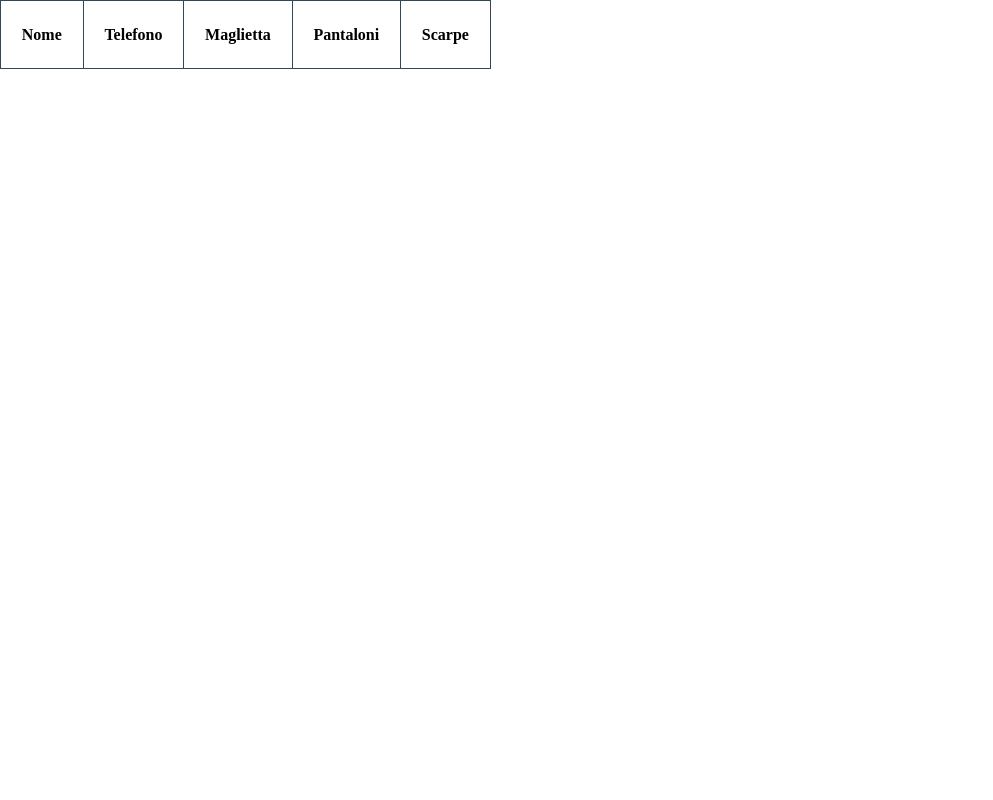
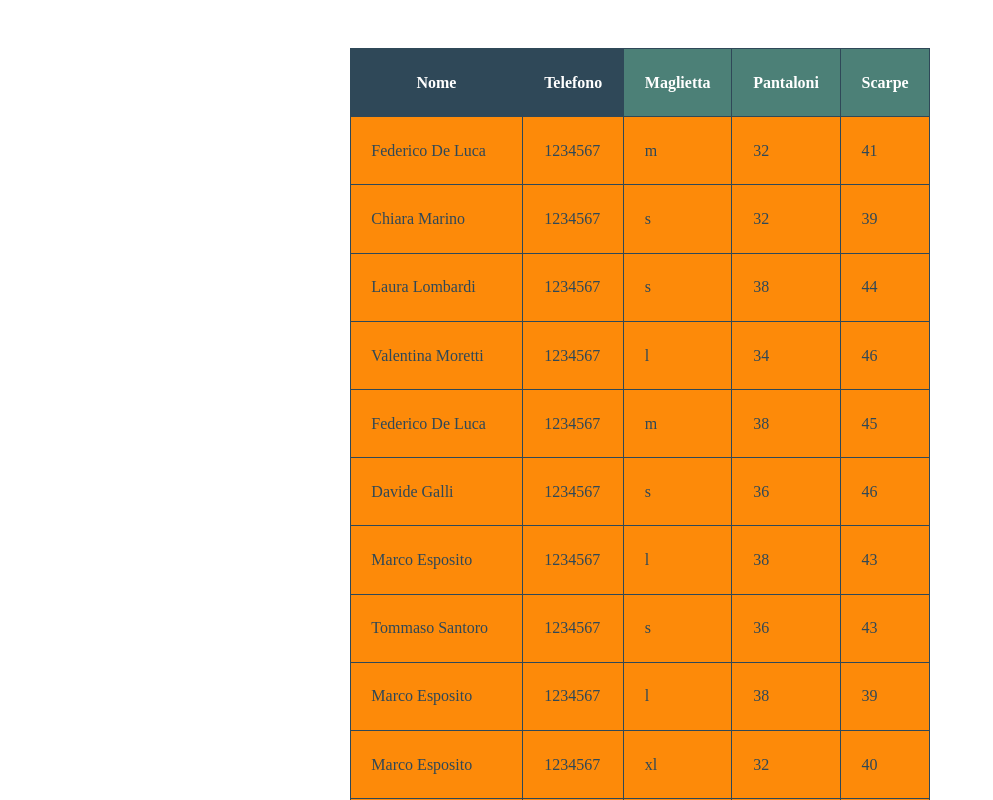
Before and after one commit to RyXkci/2mmshop-reg-clienti, a React (Vite) app: page /tantable in a window 1280 px wide. Shown: the top 800 px of the page, without its empty margins (0-993 px from the left). Built offline with nearby package versions, Linux system fonts and the light colour scheme; data requests are answered from the project's data file.

Commit message:
Finished tanstack table, implemented custom styling using column meta in COLUMNS

```diff
--- a/src/components/TanTable.jsx
+++ b/src/components/TanTable.jsx
@@ -19,24 +19,20 @@ import { COLUMNS } from "./columns";
 
     const tableInstance = useReactTable({ columns, data, getCoreRowModel: getCoreRowModel() })
     const {
-        getTableProps,
-        getTableBodyProps,
+
         getHeaderGroups,
         getRowModel,
-        originalRows,
-        headerGroups,
-        rows,
-        prepareRow
     } = tableInstance;
 
     console.log(data)
     return (
+      <main className="main">
         <table>
             <thead>
                {getHeaderGroups().map(headerGroup =>(
                 <tr key={headerGroup.id}>
                     {headerGroup.headers.map(header => (
-                        <th key={header.id}>
+                        <th className={header.column.columnDef.meta?.className ?? ""} key={header.id}>
                             {flexRender(
                         header.column.columnDef.header,
                         header.getContext()
@@ -48,9 +44,9 @@ import { COLUMNS } from "./columns";
             </thead>
             <tbody>
               {getRowModel().rows.map(row => {
-                 <tr key={row.id}>
-                 {row.getVisibleCells().map(cell => (
-                   <td key={`${row.id}-${cell.id}`}>
+                 return <tr key={row.id}>
+                 {row.getVisibleCells().map((cell) => (
+                   <td key={cell.id}>
                      {flexRender(cell.column.columnDef.cell, cell.getContext())}
                    </td>
                  ))}
@@ -58,6 +54,7 @@ import { COLUMNS } from "./columns";
               })}
             </tbody>
         </table>
+        </main>
         // <table>
         //     <thead>
         //         {headerGroups.map((headerGroup)=>(
--- a/src/components/columns.js
+++ b/src/components/columns.js
@@ -1,7 +1,17 @@
 export const COLUMNS = [
-  { id: "id", header: "Nome", accessor: "name" },
-  { id: "id", header: "Telefono", accessor: "number" },
-  { id: "id", header: "Maglietta", accessor: "sizes.tShirt" },
-  { id: "id", header: "Pantaloni", accessor: "sizes.trousers" },
-  { id: "id", header: "Scarpe", accessor: "sizes.shoes" },
+  {header: "Nome", accessorKey: "name", meta: {
+    className: "th-dark",
+  }},
+  {header: "Telefono", accessorKey: "number", meta: {
+    className: "th-dark",
+  }},
+  {header: "Maglietta", accessorKey: "sizes.tShirt", meta: {
+    className: "th-light",
+  } },
+  {header: "Pantaloni", accessorKey: "sizes.trousers",meta: {
+    className: "th-light",
+  } },
+  {header: "Scarpe", accessorKey: "sizes.shoes", meta: {
+    className: "th-light",
+  } },
 ];
```
